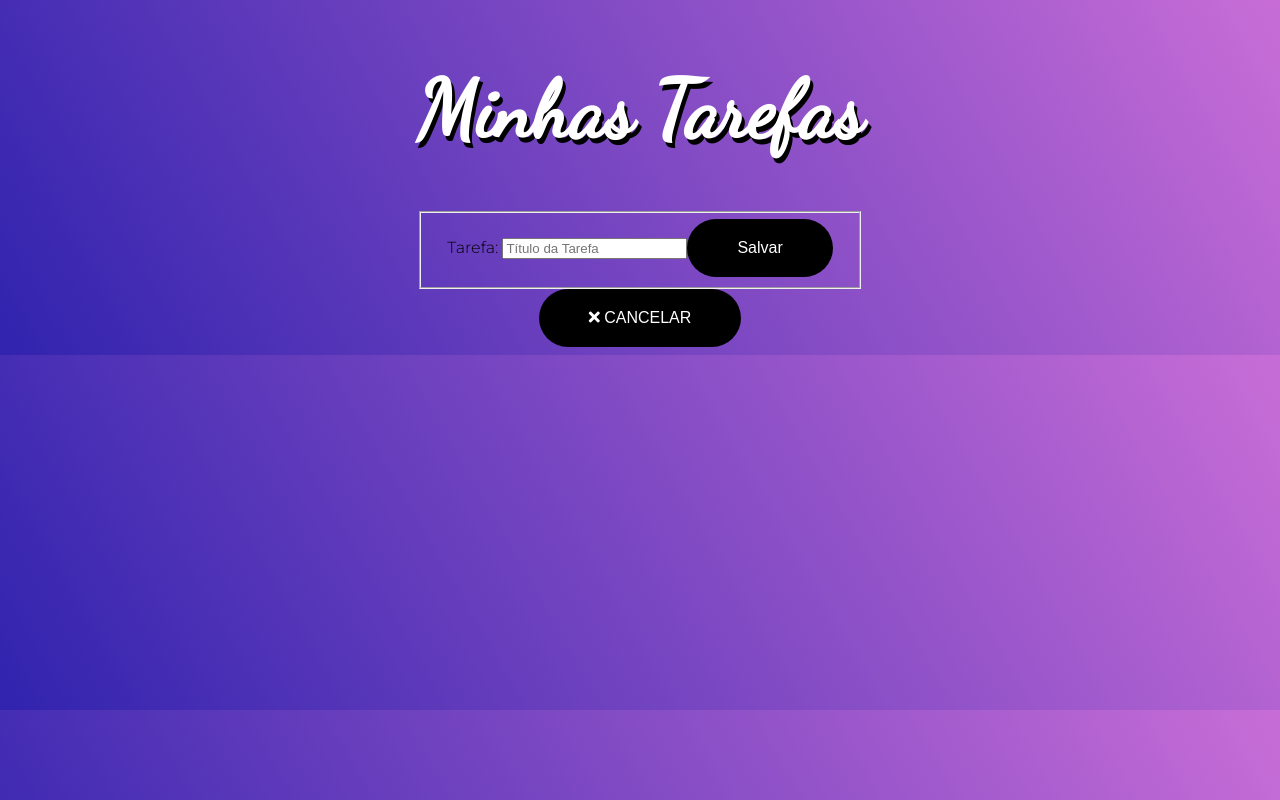
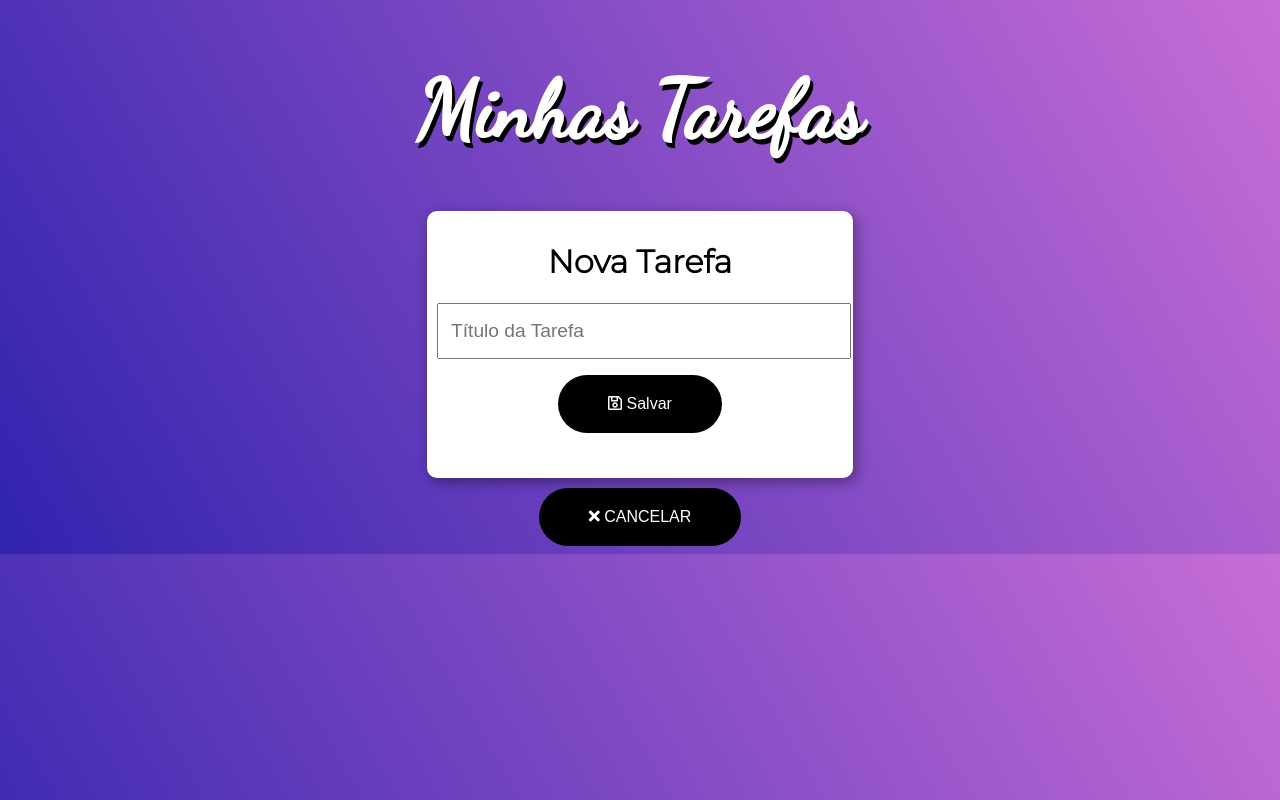
Before and after one commit to pdwebdesign/curso_angular, an Angular app in the folder todo/: page / in a window 1280 px wide. Both pictures are taken after a click on the button "NOVA TAREFA". Built offline with nearby package versions, Linux system fonts and the light colour scheme.

Commit message:
Aula 23 Estilizando o form finalizada

```diff
--- a/todo/src/app/app.component.html
+++ b/todo/src/app/app.component.html
@@ -8,20 +8,28 @@
         <button (click)="remove(todo)">REMOVER</button>
     </li>
 </ul>
-<div id="modal" *ngIf="mode=='add'" class="animated flipInX">
+<div *ngIf="mode=='add'" class="modal animated flipInX">
+    <h1 class="text-center">Nova Tarefa</h1>
     <form [formGroup]="form"> <!-- [] estamos chamando do TS para o HTML -->
-        <fieldset>
-            <label for="">Tarefa: </label>
         <input
         type="text"
         placeholder="Título da Tarefa"
         maxlength="60"
         formControlName="title"> <!-- Vinculando com o elemento dentro do app.component title -->
-            <small *ngIf="form.controls.title.invalid && !form.controls.title.pristine">Este campo deve conter entre 3 e 60 caracteres</small>
+        <p>
+            <small class="danger" *ngIf="form.controls.title.invalid && !form.controls.title.pristine">
+                Este campo deve conter entre 3 e 60 caracteres<br>
+            </small>
+        </p>
         <!-- <button *ngIf="form.controls.title.valid">Salvar</button> -->
-            <button class="button" [disabled]="form.invalid" (click)="add()" (click)="save()">Salvar</button>
-        </fieldset>
+        <p class="text-center">
+            <button class="button" [disabled]="form.invalid" (click)="add()" (click)="save()">
+                <i class="far fa-save"></i>
+                Salvar
+            </button>
+        </p>
     </form>
+    <br>
 </div>
 
 <button class="add-button animated fadeInUp button" (click)="changeMode('add')" *ngIf="mode=='list'">
--- a/todo/src/app/app.component.ts
+++ b/todo/src/app/app.component.ts
@@ -61,6 +61,7 @@ export class AppComponent { // Quando utilizamos export no TS, estamos criando u
   save() {
     const data = JSON.stringify(this.todos);
     localStorage.setItem('todos', data); // adiciona no localStorage com chave todos e valor data
+    this.mode = 'list';
   }
 
   load() {
--- a/todo/src/styles.css
+++ b/todo/src/styles.css
@@ -72,3 +72,29 @@ li>button:hover {
     padding-left: 50px;
     padding-right: 50px;
 }
+
+.modal {
+    text-align: left;
+    margin: 10px;
+    padding: 10px;
+    background: #fff;
+    border-radius: 10px;
+    -webkit-box-shadow: 3px 4px 14px 0px rgba(0, 0, 0, 0.39);
+    -moz-box-shadow: 3px 4px 14px 0px rgba(0, 0, 0, 0.39);
+    box-shadow: 3px 4px 14px 0px rgba(0, 0, 0, 0.39);
+}
+
+input {
+    width: 100%;
+    line-height: 50px;
+    text-indent: 10px;
+    font-size: 1.2rem;
+}
+
+.danger {
+    background-color: #ff0000;
+    color: #fff;
+    font-weight: bold;
+    padding: 5px;
+    margin-top: 10px;
+}
```
Also changed, not shown: 1 other file (tests, documents, lock files or other folders). Lines whose indentation alone changed are shown as unchanged.
